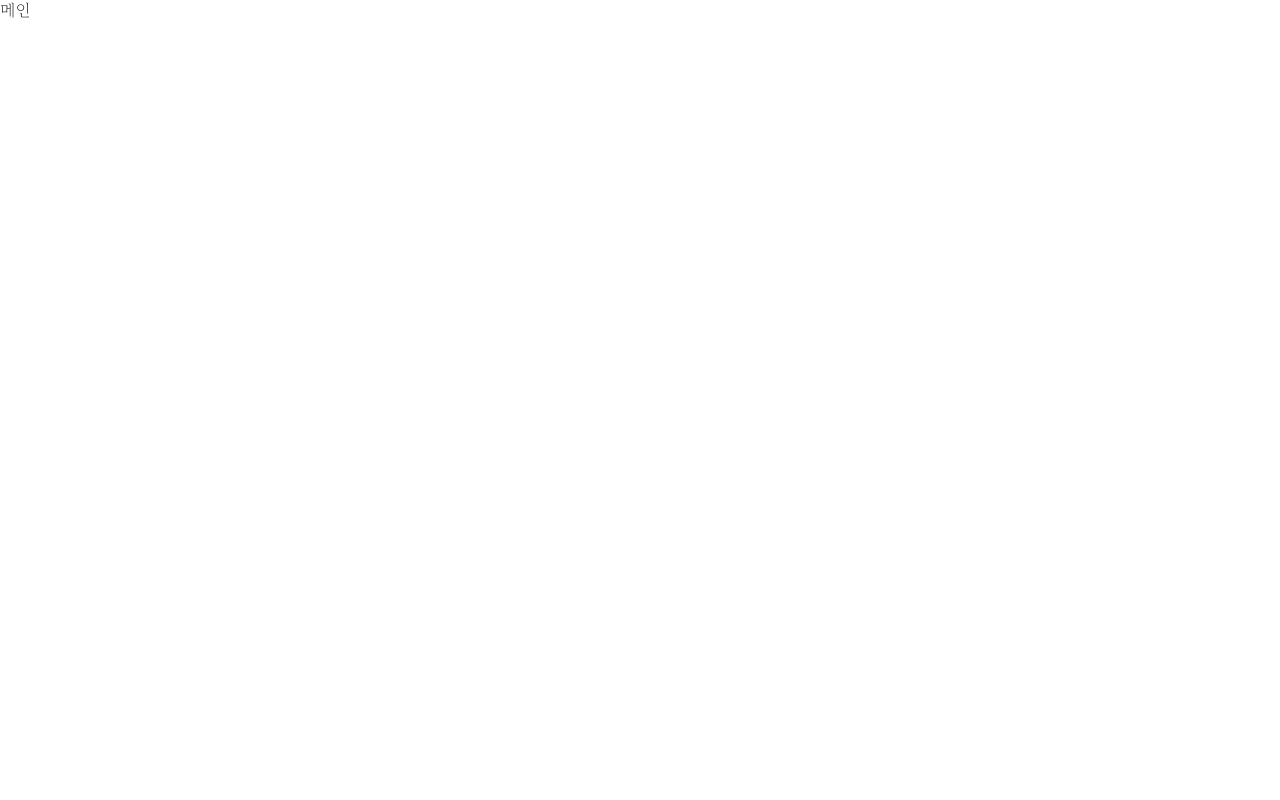
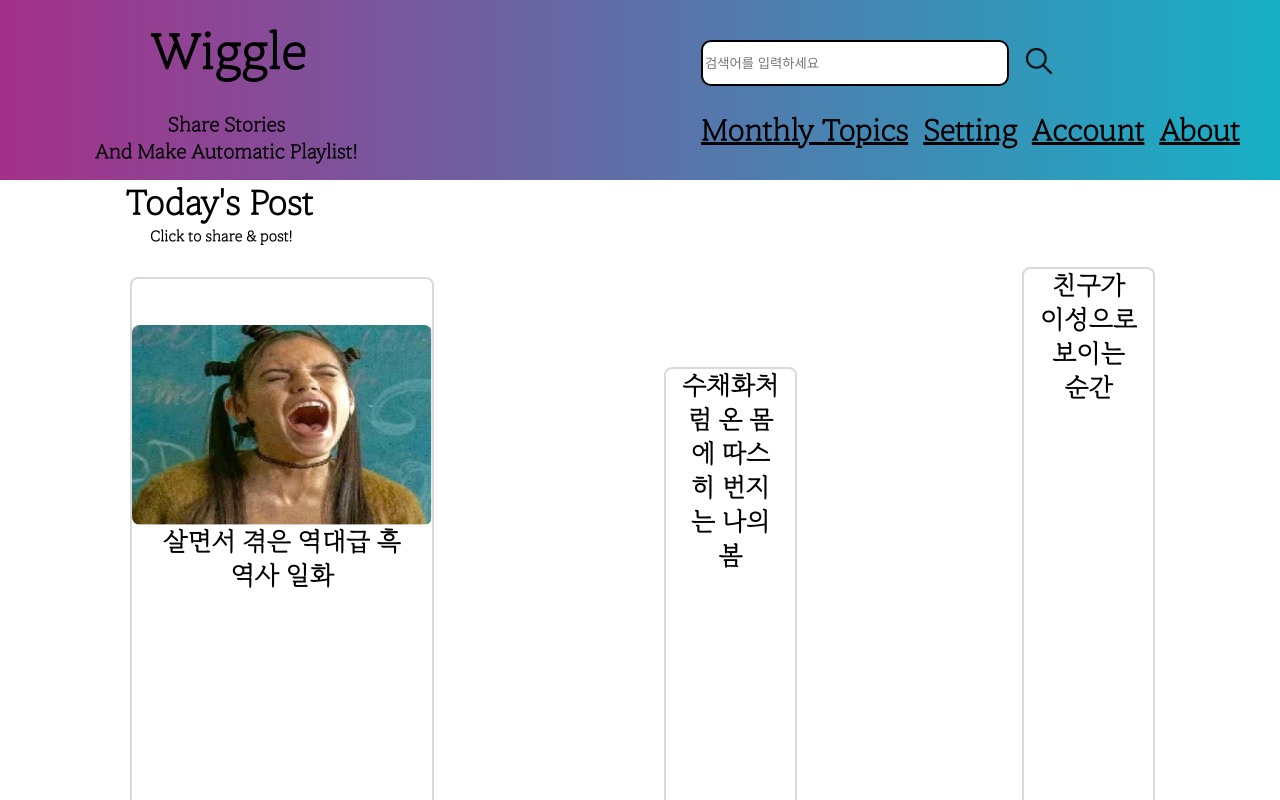
Before and after one commit to Cokothon-T4F1/frontend, a React (Create React App) app in the folder t4f2-frontend/: page /main in a window 1280 px wide. Shown: the top 800 px of the page. Built offline with nearby package versions, Linux system fonts and the light colour scheme.

Commit message:
mainpage

```diff
--- a/t4f2-frontend/src/Pages/MainPage/MainPage.jsx
+++ b/t4f2-frontend/src/Pages/MainPage/MainPage.jsx
@@ -1,7 +1,103 @@
 import React from "react";
+import styled from 'styled-components';
+import Footer from '../../components/Footer';
+import Header from '../../components/Header';
 
 function MainPage() {
-  return <div>메인</div>;
-}
+  return (
+    <Container>
+      <Header />
+      <Title>Today's Post</Title>
+      <Text>Click to share & post!</Text>
+      <Contain>
+        <MusicBox1>
+          <TemaImg src='/images/today1.png' alt='TemaImg1' />
+          <MusicTitle>
+            살면서 겪은 역대급 흑역사 일화
+          </MusicTitle>
+        </MusicBox1>
+        <MusicBox2>
+          <MusicTitle>
+            수채화처럼 온 몸에 따스히 번지는 나의 봄
+          </MusicTitle>
+        </MusicBox2>
+        <MusicBox3>
+          <MusicTitle>
+            친구가 이성으로 보이는 순간
+          </MusicTitle>
+        </MusicBox3>
+      </Contain>
+      <Footer />
+    </Container>
+  );
+};
+
+const Container = styled.div`
+  min-height: 100vh;
+  display: flex;
+  flex-direction: column;
+`;
+
+const Contain = styled.div`
+  display: flex;
+  flex-direction: row;
+  gap: 100px;
+`
+
+const Title = styled.div`
+  font-size: 35px;
+  font-weight: 1000;
+  margin-left: 125px;
+`;
+
+const Text = styled.div`
+  font-size: 15px;
+  font-weight: 1000;
+  margin-left: 150px;
+`;
+
+const MusicTitle = styled.div`
+  font-size: 25px;
+  font-weight: 1000;
+  text-align: center;
+  margin-bottom: 30px;
+  margin-left: 10%;
+  margin-right: 10%;
+`;
+
+const MusicBox1 = styled.div`
+  width: 300px;
+  height: 550px;
+  border: 2px solid #D9D9D9;
+  border-radius: 8px;
+  margin: 30px 130px 125px;
+  display: flex;
+  flex-direction: column;
+`;
+
+const MusicBox2 = styled.div`
+  width: 300px;
+  height: 550px;
+  border: 2px solid #D9D9D9;
+  border-radius: 8px;
+  margin-top: 120px;
+  display: flex;
+`;
+
+const MusicBox3 = styled.div`
+  width: 300px;
+  height: 550px;
+  border: 2px solid #D9D9D9;
+  border-radius: 8px;
+  margin: 20px 125px 130px;
+  display: flex;
+`;
+
+const TemaImg = styled.img`
+    width: 300px;
+    height: 200px;
+    margin-top: 46px;
+    border-radius: 8px;
+`;
 
 export default MainPage;
--- /dev/null
+++ b/t4f2-frontend/src/components/Footer.jsx
@@ -0,0 +1,18 @@
+import styled from 'styled-components';
+
+const Footer = ({ onClick }) => {
+    return (
+      <Container onClick={onClick} />
+    );
+  };
+
+const Container = styled.div`
+  height: 64px;
+  background: linear-gradient(to right, #A4308B, #16B0C5);
+  cursor: pointer;
+  margin-bottom: 0px;
+  margin-top: auto;
+`;
+
+// eslint-disable-next-line no-undef
+export default Footer;
--- /dev/null
+++ b/t4f2-frontend/src/components/Header.jsx
@@ -0,0 +1,101 @@
+import styled from 'styled-components';
+import React, { useState } from 'react';
+
+const Header = ({ placeholder }) => {
+    const [text, setText] = useState('');
+    const [hintText, setHintText] = useState(
+      placeholder || '검색어를 입력하세요',
+    );
+
+    const onChange = e => {
+      setText(e.target.value);
+    };
+
+    return (
+      <Container>
+        <Box>
+            <Title>Wiggle</Title>
+            <Text>
+                Share Stories
+                <br />
+                And Make Automatic Playlist!
+            </Text>
+        </Box>
+        <Box>
+            <Category>
+                <SearchBar onChange={onChange} value={text} placeholder={hintText} />
+                <SearchImg src='/images/search.png' alt='SearchImg' />
+            </Category>
+            <Category>
+                <Menu>Monthly Topics</Menu>
+                <Menu>Setting</Menu>
+                <Menu>Account</Menu>
+                <Menu>About</Menu>
+            </Category>
+        </Box>
+      </Container>
+    );
+  };
+
+const Container = styled.div`
+  height: 180px;
+  background: linear-gradient(to right, #A4308B, #16B0C5);
+  display: flex;
+  justify-content: space-between;
+`;
+
+const Box = styled.div`
+  display: flex;
+  flex-direction: column;
+  gap: 25px;
+`;
+
+const Category = styled.div`
+  display: flex;
+  flex-direction: row;
+  gap: 15px;
+  margin-right: 40px;
+`;
+
+const Title = styled.div`
+  font-size: 50px;
+  font-weight: 1000;
+  /* align-self: flex-start; */
+  margin-left: 150px;
+  margin-top: 20px;
+`;
+
+const Text = styled.div`
+  font-size: 20px;
+  font-weight: 1000;
+  /* align-self: flex-start; */
+  margin-left: 95px;
+  text-align: center;
+`;
+
+const SearchBar = styled.input`
+  width: 300px;
+  height: 40px;
+  border: 2px solid #000000;
+  border-radius: 10px;
+  /* align-self: flex-end; */
+  margin-top: 40px;
+`;
+
+const SearchImg = styled.img`
+    width: 30px;
+    height: 30px;
+    margin-top: 46px;
+    cursor: pointer;
+`;
+
+const Menu = styled.div`
+  font-size: 30px;
+  font-weight: 1000;
+  text-decoration: underline;
+  cursor: pointer;
+`;
+
+
+// eslint-disable-next-line no-undef
+export default Header;
```
Also changed, not shown: t4f2-frontend/public/images/search.png (added).
